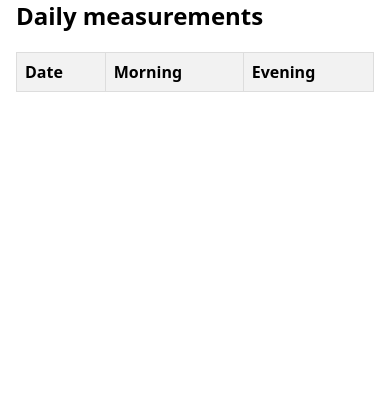
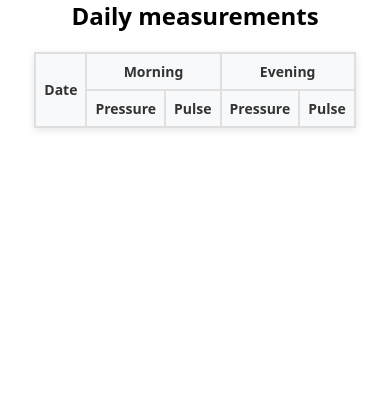
Before and after one commit to mtsygankov/pulse, a FastAPI app: page / in a window 390 px wide. Shown: the part 447-844 px from the top of the page. Run offline with FastAPI, Linux system fonts and the light colour scheme; lists and menus that the app fills with data are empty; some libraries are stand-ins or nearby versions.

Commit message:
feat: update labels and improve table layout for better readability

```diff
--- a/app/main.py
+++ b/app/main.py
@@ -193,8 +193,8 @@ def plot_pressure(entries):
         for i in range(len(times_num)):
             ax.text(times_num[i], sys_vals[i] + 2, str(sys_vals[i]), ha='center', va='bottom', fontsize=5, color='black')
             ax.text(times_num[i], dia_vals[i] - 2, str(dia_vals[i]), ha='center', va='top', fontsize=5, color='black')
-    ax.set_ylabel("мм рт. ст.", color='red')
-    ax2.set_ylabel("уд/мин", color='green')
+    ax.set_ylabel("mmHg", color='red')
+    ax2.set_ylabel("bpm", color='green')
     ax.grid(True, linestyle=":", alpha=0.5)
     # ax.legend(loc="upper left")
     # ax2.legend(loc="upper right")
--- a/app/static/style.css
+++ b/app/static/style.css
@@ -2,6 +2,7 @@
 body { font-family: system-ui, -apple-system, Segoe UI, Roboto, sans-serif; margin: 16px; }
 .container { max-width: 800px; margin: 0 auto; }
 h1 { font-size: 1.2rem; margin: 0 0 12px; }
+h2 { text-align: center; }
 form { display: flex; gap: 8px; flex-wrap: wrap; margin-bottom: 8px; }
 input[type="text"] { flex: 1 1 220px; padding: 8px; font-size: 16px; }
 button { padding: 8px 12px; font-size: 16px; }
@@ -11,6 +12,12 @@ button { padding: 8px 12px; font-size: 16px; }
 .chart { width: 100%; height: auto; }
 @media (max-width: 420px) { .chart { } }
 
-table { width: 100%; border-collapse: collapse; margin-top: 12px; }
-th, td { border: 1px solid #ddd; padding: 8px; text-align: left; }
-th { background-color: #f2f2f2; }
+table { width: auto; border-collapse: separate; border-spacing: 0; border: 1px solid #ddd; margin: 12px auto 0; border-radius: 0; overflow: hidden; box-shadow: 0 2px 8px rgba(0, 0, 0, 0.1); }
+th, td { border: 1px solid #e0e0e0; padding: 12px; text-align: center; font-size: 14px; }
+th { background-color: #f8f9fa; font-weight: 600; color: #333; }
+tbody tr:nth-child(even) { background-color: #f8f9fa; }
+tbody tr:hover { background-color: #e9ecef; transition: background-color 0.2s ease; }
+@media (max-width: 600px) {
+  table { font-size: 12px; }
+  th, td { padding: 8px; }
+}
--- a/app/templates/index.html
+++ b/app/templates/index.html
@@ -22,17 +22,25 @@
     <table>
       <thead>
         <tr>
-          <th>Date</th>
-          <th>Morning</th>
-          <th>Evening</th>
+          <th rowspan="2">Date</th>
+          <th colspan="2">Morning</th>
+          <th colspan="2">Evening</th>
+        </tr>
+        <tr>
+          <th>Pressure</th>
+          <th>Pulse</th>
+          <th>Pressure</th>
+          <th>Pulse</th>
         </tr>
       </thead>
       <tbody>
         {% for day in grouped_data %}
         <tr>
           <td>{{ day.date }}</td>
-          <td>{% if day.morning %}{{ day.morning.sys }}/{{ day.morning.dia }} {{ day.morning.pulse }}{% endif %}</td>
-          <td>{% if day.evening %}{{ day.evening.sys }}/{{ day.evening.dia }} {{ day.evening.pulse }}{% endif %}</td>
+          <td>{% if day.morning %}{{ day.morning.sys }}/{{ day.morning.dia }}{% endif %}</td>
+          <td>{% if day.morning %}{{ day.morning.pulse }}{% endif %}</td>
+          <td>{% if day.evening %}{{ day.evening.sys }}/{{ day.evening.dia }}{% endif %}</td>
+          <td>{% if day.evening %}{{ day.evening.pulse }}{% endif %}</td>
         </tr>
         {% endfor %}
       </tbody>
```
Also changed, not shown: 1 other file.
